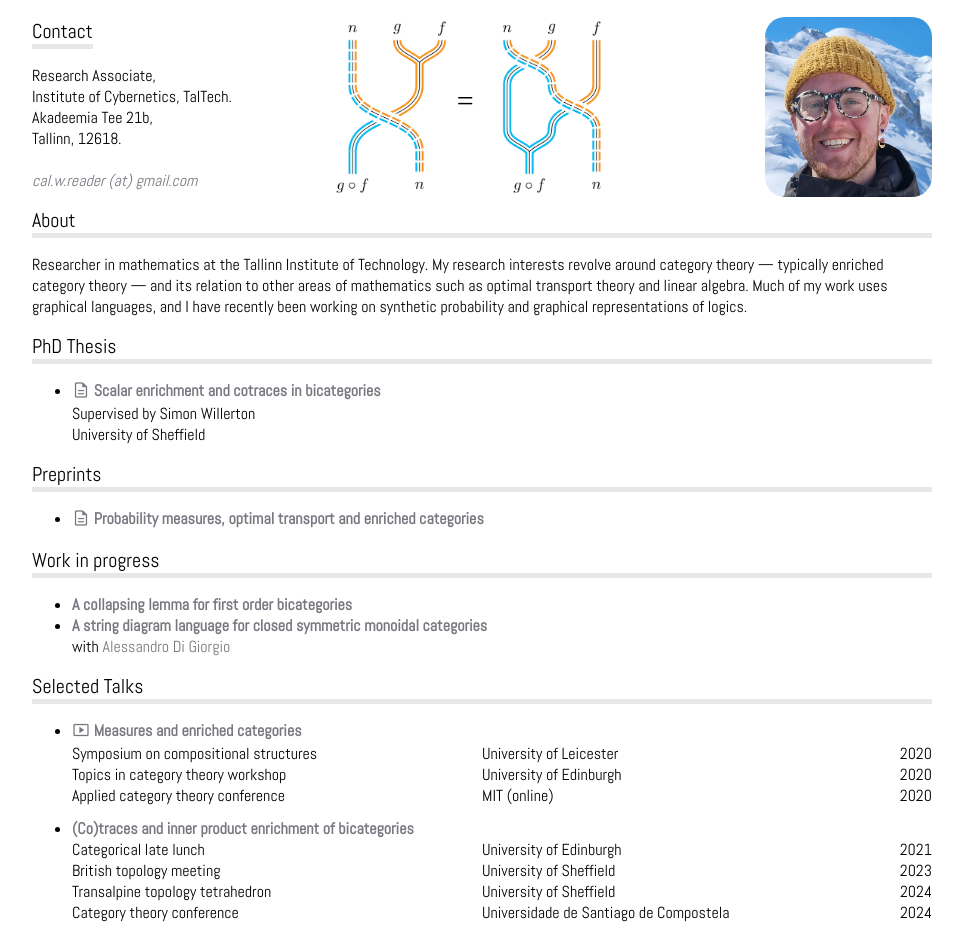
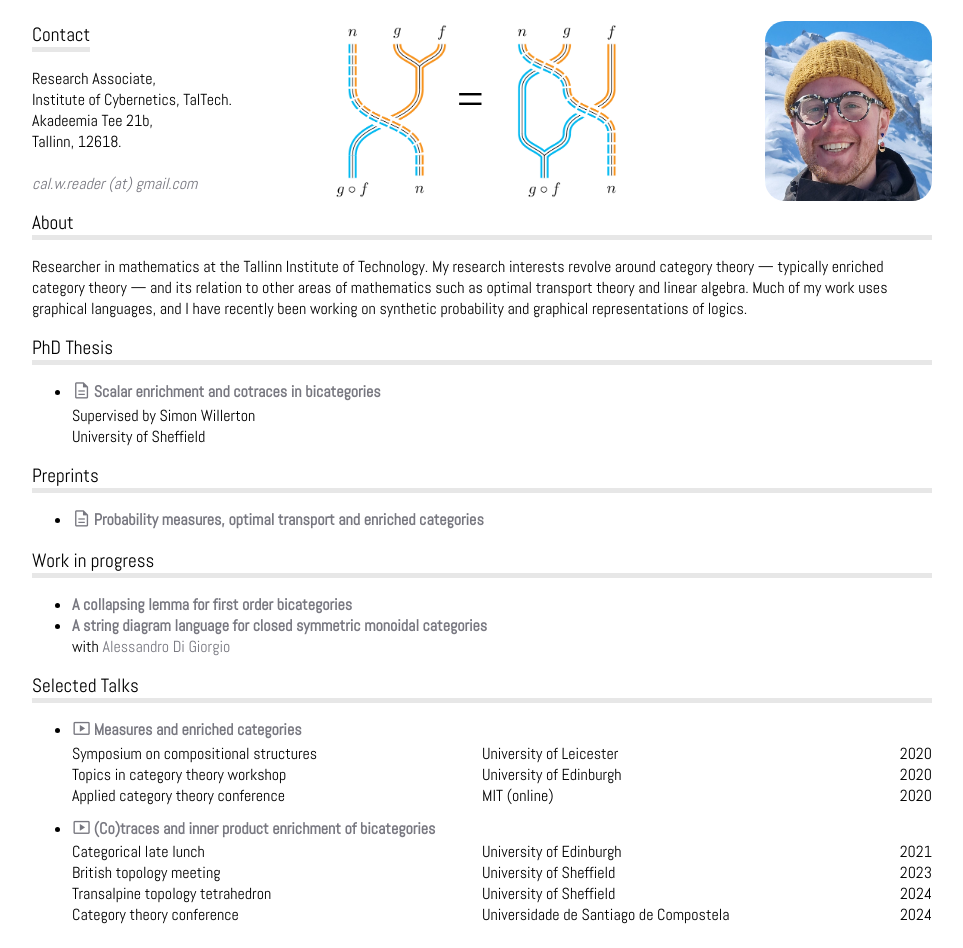
Before and after one commit to CallumReader/CallumReader.github.io, a plain HTML site: page index.html in a window 1280 px wide. Shown: the part 65-1013 px from the top of the page, without its empty margins (158-1121 px from the left). Drawn offline with nearby package versions, Linux system fonts and the light colour scheme.

Commit message:
font sizes relative + updates

```diff
--- a/index.html
+++ b/index.html
@@ -118,8 +118,10 @@
         </div>
   </li>
   <li>
-    <a class="paper", style="font-weight: bold;">
-      (Co)traces and inner product enrichment of bicategories
+        <a class="link", href="https://www.youtube.com/watch?v=P1Eun7qw1HI", style="font-weight: bold;">
+          <icon>
+          smart_display
+        </icon> (Co)traces and inner product enrichment of bicategories
         </a>
       <div style="
       display: grid;
--- a/styles.css
+++ b/styles.css
@@ -7,14 +7,14 @@
 }
 .name,.contact,hl,.miniheader{
   font-family: Abel, sans-serif;
-  font-size: 30px;
+  font-size: 2em;
   margin-top: 1px;
   width:100%;
   border-bottom: 5px solid #00000018;
   display: inline-block;
 }
 .miniheader{
-  font-size: 17px;
+  font-size: 1.1em;
   border-bottom: 4px solid #00000018;
   padding-top: 10px;
   width: fit-content;
@@ -23,12 +23,12 @@
 }
 .contact{
   width: fit-content;
-  font-size: 20px;
+  font-size: 1.2em;
   margin-bottom: 0px;
   padding-bottom: 0px;
 }
 hl{
-  font-size: 20px;
+  font-size: 1.2em;
   width:100%;
   padding-bottom: 0px;
   margin-bottom: 0px;
@@ -73,7 +73,7 @@ span{
   padding-bottom: 0px;
   padding-left: 0px;
   padding-right: 15px;
-  font-size: 30px;
+  font-size: 3em;
 }
 
 .sublist{
@@ -85,7 +85,7 @@ icon{
   font-family: Material Symbols Outlined;
   font-weight: normal;
   font-style: normal;
-  font-size: 18px;  /* Preferred icon size */
+  font-size: 1.2em;  /* Preferred icon size */
   display: inline-block;
   line-height: 1;
   text-transform: none;
```
